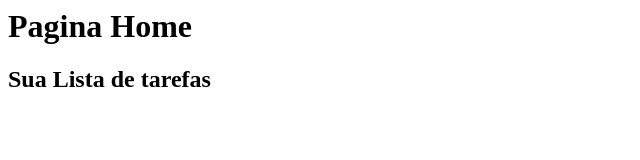
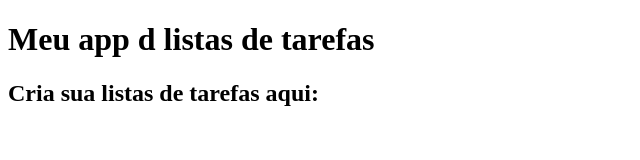
Before and after one commit to maale2703/primeiro-repositoria, a plain HTML site: page index.html in a window 1280 px wide. Shown: the whole page, without its empty margins (0-640 px from the left). Drawn offline with Linux system fonts and the light colour scheme.

Commit message:
adicionado titulo e subtitulo

```diff
--- a/index.html
+++ b/index.html
@@ -1,3 +1,12 @@
-<h1>Pagina Home</h1>
-
-<h2>Sua Lista de tarefas</h2>
+<!DOCTYPE html>
+<html lang="en">
+<head>
+    <meta charset="UTF-8">
+    <meta name="viewport" content="width=device-width, initial-scale=1.0">
+    <title>Document</title>
+</head>
+<body>
+   <h1>Meu app d listas de tarefas</h1>
+   <h2>Cria sua listas de tarefas aqui:</h2>
+</body>
+</html>
```
